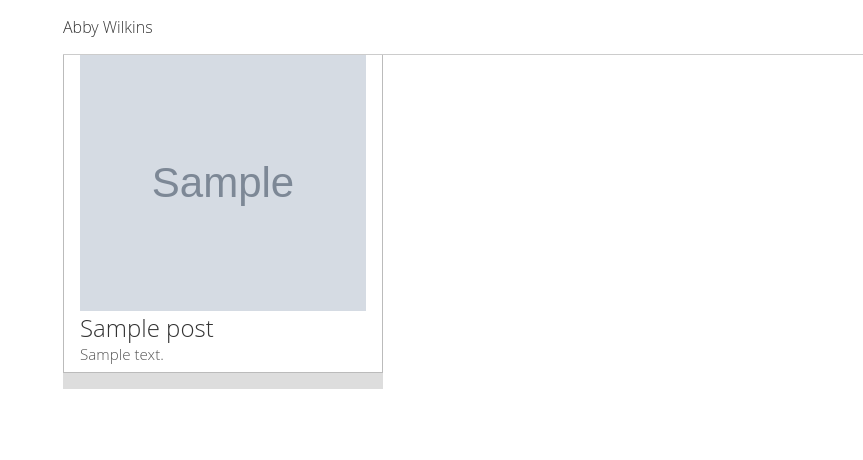
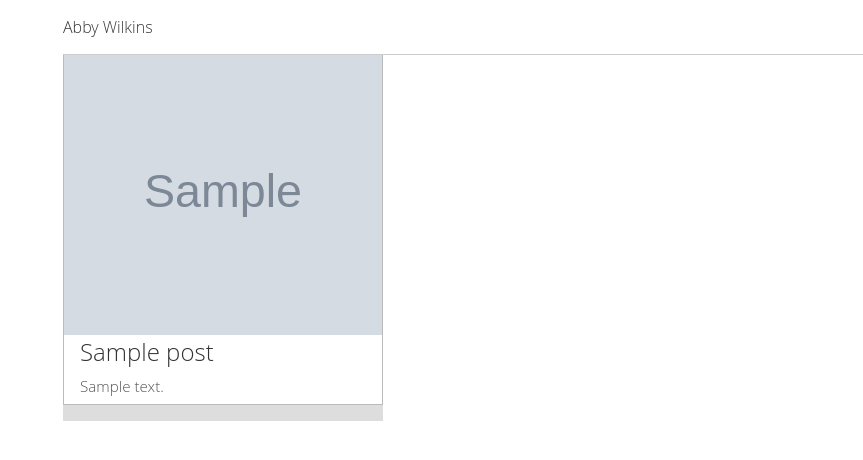
Before and after one commit to Renddslow/abbywilkins, a Flask app: page / in a window 1280 px wide. Shown: the top 460 px of the page, without its empty margins (417-1280 px from the left). Run offline with Flask 2, Linux system fonts and the light colour scheme; tables that the repository leaves empty or names only in its code hold one stand-in row (values such as "Sample post"); grey boxes marked "Sample" are stand-in pictures; some libraries are stand-ins or nearby versions.

Commit message:
Style updates

```diff
--- a/static/style.css
+++ b/static/style.css
@@ -46,7 +46,6 @@ header h1 {
 	border: 1px solid #bbb;
 	background: #fff;
 	box-sizing: border-box;
-	padding: .5em 1em;
 }
 
 .post-container .post-image {
@@ -63,6 +62,7 @@ header h1 {
 	-webkit-transition: color .3s ease-out;
 	-moz-transition: color .3s ease-out;
 	-ms-transition: color .3s ease-out;
+	padding: .5rem 1rem;
 }
 
 .post-container .post-title a:hover {
@@ -76,4 +76,5 @@ header h1 {
 	text-align: justify;
 	color: #555;
 	font-size: .95em;
+	padding: .5rem 1rem;
 }
```
